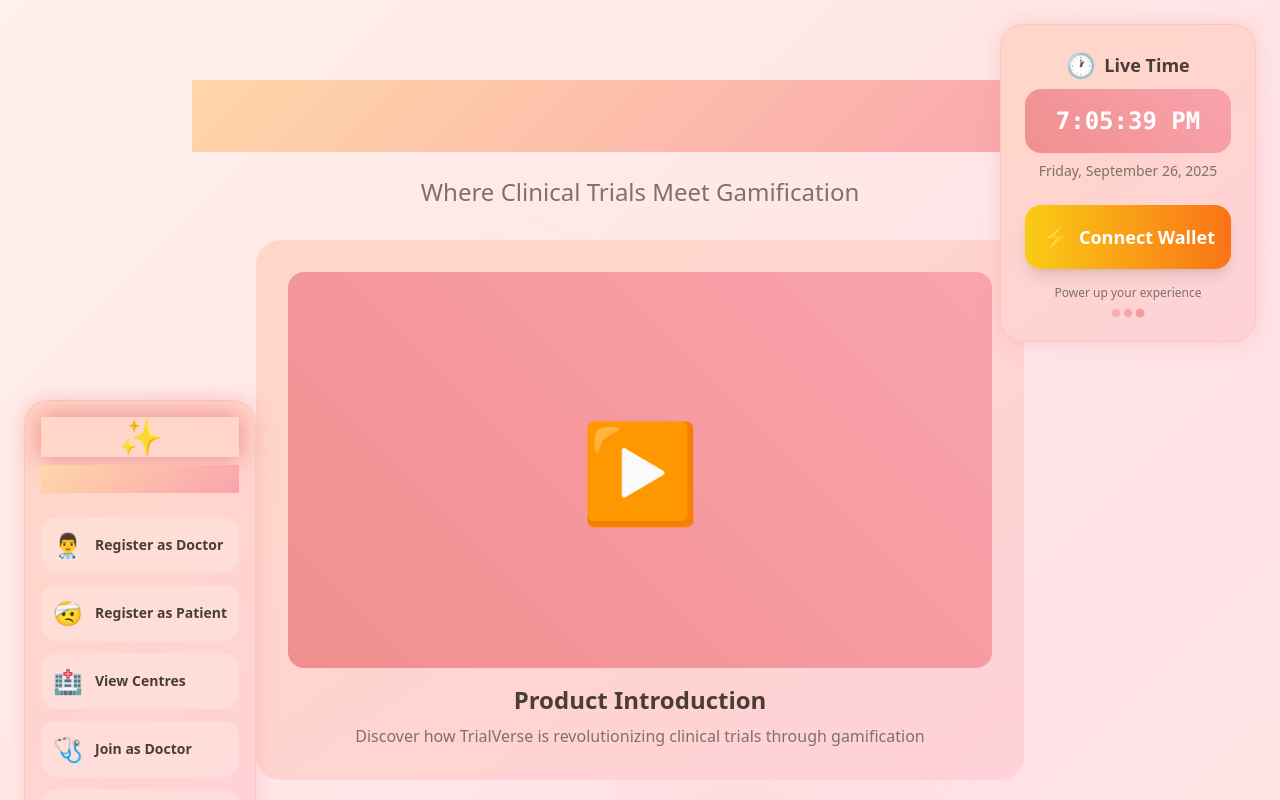
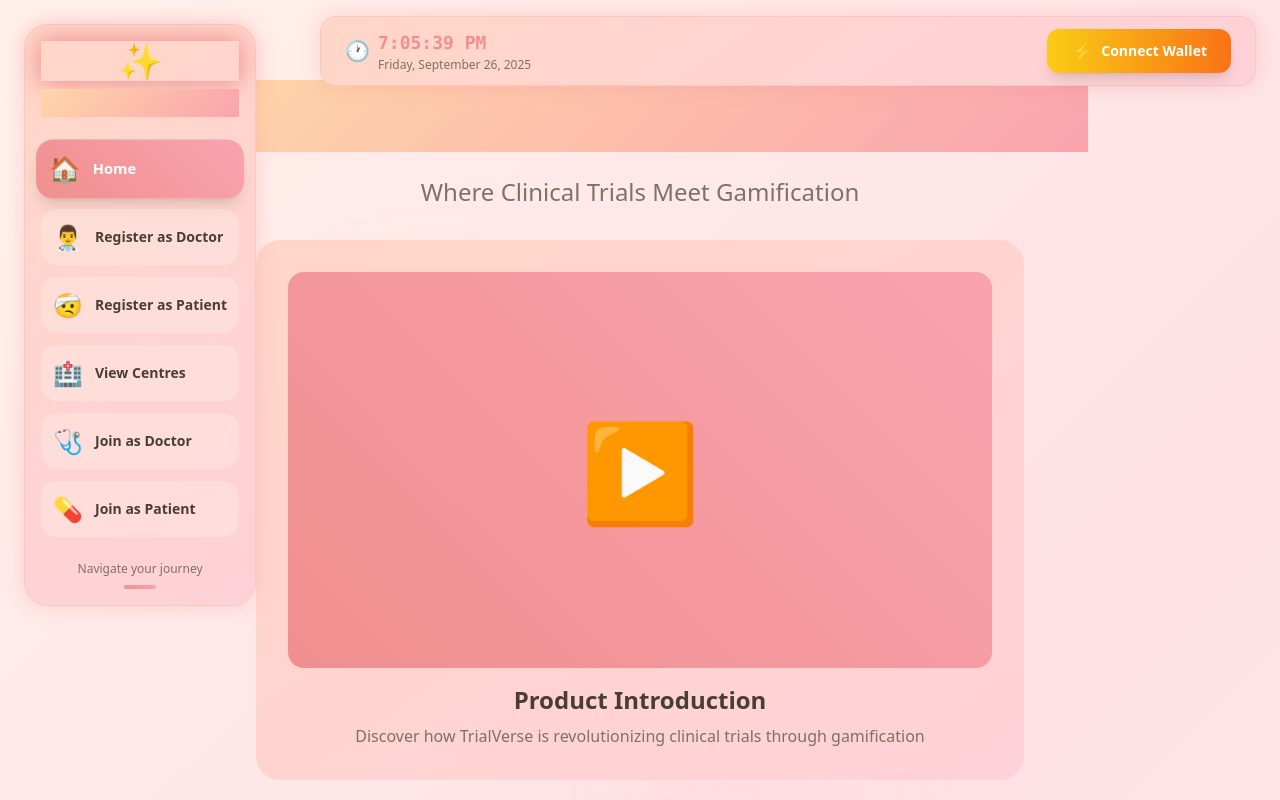
Before and after one commit to RudyNOTfound/trialverse-gamified-care, a React (Vite) app: page / in a window 1280 px wide. Shown: the top 800 px of the page. Built offline with nearby package versions, Linux system fonts and the light colour scheme; the HTML template or start-up script is replaced by a standard one.

Commit message:
Refactor layout components

```diff
--- a/src/components/FloatingSidebar.tsx
+++ b/src/components/FloatingSidebar.tsx
@@ -5,6 +5,12 @@ const FloatingSidebar = () => {
   const location = useLocation();
 
   const navItems = [
+    {
+      label: "Home",
+      path: "/",
+      icon: "🏠",
+      gradient: "from-primary to-primary-glow"
+    },
     {
       label: "Register as Doctor",
       path: "/register?type=doctor",
@@ -42,7 +48,7 @@ const FloatingSidebar = () => {
       initial={{ x: -100, opacity: 0 }}
       animate={{ x: 0, opacity: 1 }}
       transition={{ delay: 0.5, type: "spring", stiffness: 100 }}
-      className="fixed left-6 top-1/2 -translate-y-1/2 z-50"
+      className="fixed left-6 top-6 z-50"
     >
       <div className="bg-gradient-card backdrop-blur-sm rounded-3xl p-4 shadow-2xl border border-primary/20 glow-primary">
         <motion.div
--- a/src/components/TimePanel.tsx
+++ b/src/components/TimePanel.tsx
@@ -40,34 +40,31 @@ const TimePanel = () => {
       initial={{ y: -100, opacity: 0 }}
       animate={{ y: 0, opacity: 1 }}
       transition={{ delay: 0.3, type: "spring", stiffness: 100 }}
-      className="fixed top-6 right-6 z-50"
+      className="fixed top-4 left-80 right-6 z-40"
     >
-      <div className="bg-gradient-card backdrop-blur-sm rounded-3xl p-6 shadow-2xl border border-primary/20 glow-primary">
+      <div className="bg-gradient-card backdrop-blur-sm rounded-2xl px-6 py-3 shadow-xl border border-primary/20 glow-primary flex items-center justify-between">
         {/* Live Clock */}
         <motion.div
           initial={{ scale: 0 }}
           animate={{ scale: 1 }}
           transition={{ delay: 0.5, type: "spring" }}
-          className="text-center mb-6"
+          className="flex items-center space-x-4"
         >
-          <div className="flex items-center justify-center space-x-2 mb-2">
-            <span className="text-2xl animate-pulse">🕐</span>
-            <h3 className="font-bold text-lg">Live Time</h3>
-          </div>
-
-          <motion.div
-            key={currentTime.getSeconds()} // Re-animate every second
-            initial={{ scale: 0.95 }}
-            animate={{ scale: 1 }}
-            className="bg-gradient-glow text-white rounded-2xl p-4 mb-2"
-          >
-            <div className="text-2xl font-mono font-bold">
-              {formatTime(currentTime)}
+          <div className="flex items-center space-x-2">
+            <span className="text-xl animate-pulse">🕐</span>
+            <div>
+              <motion.div
+                key={currentTime.getSeconds()}
+                initial={{ scale: 0.95 }}
+                animate={{ scale: 1 }}
+                className="text-lg font-mono font-bold text-primary"
+              >
+                {formatTime(currentTime)}
+              </motion.div>
+              <div className="text-xs text-muted-foreground">
+                {formatDate(currentTime)}
+              </div>
             </div>
-          </motion.div>
-
-          <div className="text-sm text-muted-foreground">
-            {formatDate(currentTime)}
           </div>
         </motion.div>
 
@@ -79,65 +76,21 @@ const TimePanel = () => {
         >
           <button
             onClick={handleConnectWallet}
-            className={`w-full p-4 rounded-2xl font-semibold text-lg transition-all duration-300 group ${
+            className={`px-6 py-2 rounded-xl font-semibold transition-all duration-300 group ${
               walletConnected
                 ? 'bg-gradient-to-r from-green-400 to-emerald-500 text-white shadow-green-500/25'
                 : 'bg-gradient-to-r from-yellow-400 to-orange-500 text-white hover:shadow-orange-500/25'
             } shadow-lg hover:scale-105 shimmer`}
           >
-            <div className="flex items-center justify-center space-x-2">
-              <span className="text-2xl group-hover:animate-bounce-subtle">
+            <div className="flex items-center space-x-2">
+              <span className="text-lg group-hover:animate-bounce-subtle">
                 {walletConnected ? '🔗' : '⚡'}
               </span>
-              <span>
-                {walletConnected ? 'Wallet Connected' : 'Connect Wallet'}
+              <span className="text-sm">
+                {walletConnected ? 'Connected' : 'Connect Wallet'}
               </span>
             </div>
-
-            {walletConnected && (
-              <motion.div
-                initial={{ opacity: 0, height: 0 }}
-                animate={{ opacity: 1, height: 'auto' }}
-                className="mt-2 text-sm opacity-80"
-              >
-                <div className="flex items-center justify-center space-x-1">
-                  <span>●</span>
-                  <span>0x1234...5678</span>
-                </div>
-              </motion.div>
-            )}
           </button>
-        </motion.div>
-
-        {/* Power-up Effects */}
-        <motion.div
-          initial={{ opacity: 0 }}
-          animate={{ opacity: 1 }}
-          transition={{ delay: 1 }}
-          className="mt-4 text-center"
-        >
-          <div className="text-xs text-muted-foreground mb-2">
-            {walletConnected ? 'Ready for trials!' : 'Power up your experience'}
-          </div>
-
-          {/* Animated dots */}
-          <div className="flex justify-center space-x-1">
-            {[0, 1, 2].map((index) => (
-              <motion.div
-                key={index}
-                animate={{
-                  scale: [1, 1.2, 1],
-                  opacity: [0.5, 1, 0.5]
-                }}
-                transition={{
-                  duration: 1.5,
-                  repeat: Infinity,
-                  delay: index * 0.2
-                }}
-                className="w-2 h-2 bg-primary rounded-full"
-              />
-            ))}
-          </div>
         </motion.div>
 
         {/* Connection Status Indicator */}
```
